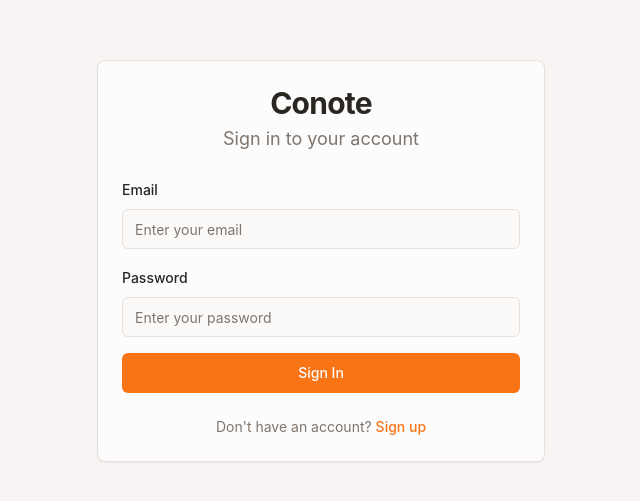
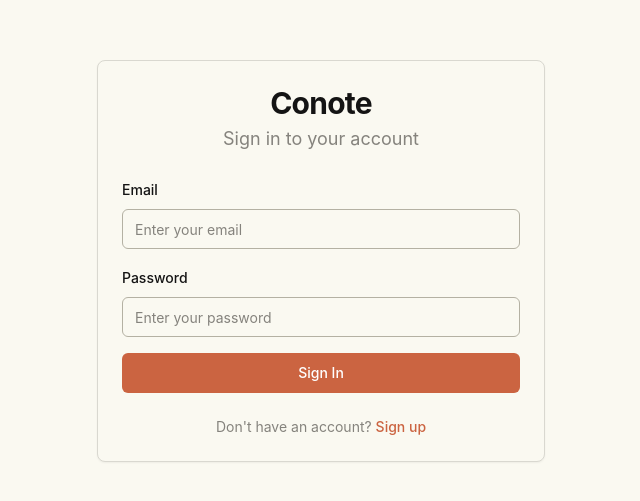
Before and after one commit to junjiexh/conote, a React (Vite) app in the folder frontend/: page /login in a window 1280 px wide. Shown: the part 139-640 px from the top of the page, without its empty margins (319-959 px from the left). Built offline with nearby package versions, Linux system fonts and the light colour scheme; no server answers.

Commit message:
Fix claude code theme

```diff
--- a/frontend/src/components/LexicalEditor.jsx
+++ b/frontend/src/components/LexicalEditor.jsx
@@ -224,7 +224,7 @@
     <LexicalComposer initialConfig={initialConfig}>
       <div className={`border rounded-lg overflow-hidden ${className || ''}`}>
         <ToolbarPlugin />
-        <div className="relative bg-white">
+        <div className="relative bg-background">
           <RichTextPlugin
             contentEditable={
               <ContentEditable
--- a/frontend/src/index.css
+++ b/frontend/src/index.css
@@ -4,48 +4,92 @@
 
 @layer base {
   :root {
-    --background: 30 20% 98%;
-    --foreground: 30 10% 15%;
-    --card: 30 15% 99%;
-    --card-foreground: 30 10% 15%;
-    --popover: 30 15% 99%;
-    --popover-foreground: 30 10% 15%;
-    --primary: 25 95% 53%;
-    --primary-foreground: 0 0% 100%;
-    --secondary: 30 25% 90%;
-    --secondary-foreground: 30 10% 15%;
-    --muted: 30 20% 94%;
-    --muted-foreground: 30 8% 46%;
-    --accent: 30 40% 92%;
-    --accent-foreground: 30 10% 15%;
-    --destructive: 0 84.2% 60.2%;
-    --destructive-foreground: 0 0% 100%;
-    --border: 30 25% 88%;
-    --input: 30 25% 88%;
-    --ring: 25 95% 53%;
+    --background: oklch(0.98 0.01 95.10);
+    --foreground: oklch(0.34 0.03 95.72);
+    --card: oklch(0.98 0.01 95.10);
+    --card-foreground: oklch(0.19 0.00 106.59);
+    --popover: oklch(1.00 0 0);
+    --popover-foreground: oklch(0.27 0.02 98.94);
+    --primary: oklch(0.62 0.14 39.04);
+    --primary-foreground: oklch(1.00 0 0);
+    --secondary: oklch(0.92 0.01 92.99);
+    --secondary-foreground: oklch(0.43 0.02 98.60);
+    --muted: oklch(0.93 0.02 90.24);
+    --muted-foreground: oklch(0.61 0.01 97.42);
+    --accent: oklch(0.92 0.01 92.99);
+    --accent-foreground: oklch(0.27 0.02 98.94);
+    --destructive: oklch(0.19 0.00 106.59);
+    --border: oklch(0.88 0.01 97.36);
+    --input: oklch(0.76 0.02 98.35);
+    --ring: oklch(0.59 0.17 253.06);
+    --chart-1: oklch(0.56 0.13 43.00);
+    --chart-2: oklch(0.69 0.16 290.41);
+    --chart-3: oklch(0.88 0.03 93.13);
+    --chart-4: oklch(0.88 0.04 298.18);
+    --chart-5: oklch(0.56 0.13 42.06);
+    --sidebar: oklch(0.97 0.01 98.88);
+    --sidebar-foreground: oklch(0.36 0.01 106.65);
+    --sidebar-primary: oklch(0.62 0.14 39.04);
+    --sidebar-primary-foreground: oklch(0.99 0 0);
+    --sidebar-accent: oklch(0.92 0.01 92.99);
+    --sidebar-accent-foreground: oklch(0.33 0 0);
+    --sidebar-border: oklch(0.94 0 0);
+    --sidebar-ring: oklch(0.77 0 0);
+    --destructive-foreground: oklch(1.0000 0 0);
     --radius: 0.5rem;
+    --shadow-2xs: 0px 4px 8px -1px hsl(0 0% 0% / 0.05);
+    --shadow-xs: 0px 4px 8px -1px hsl(0 0% 0% / 0.05);
+    --shadow-sm: 0px 4px 8px -1px hsl(0 0% 0% / 0.10), 0px 1px 2px -2px hsl(0 0% 0% / 0.10);
+    --shadow: 0px 4px 8px -1px hsl(0 0% 0% / 0.10), 0px 1px 2px -2px hsl(0 0% 0% / 0.10);
+    --shadow-md: 0px 4px 8px -1px hsl(0 0% 0% / 0.10), 0px 2px 4px -2px hsl(0 0% 0% / 0.10);
+    --shadow-lg: 0px 4px 8px -1px hsl(0 0% 0% / 0.10), 0px 4px 6px -2px hsl(0 0% 0% / 0.10);
+    --shadow-xl: 0px 4px 8px -1px hsl(0 0% 0% / 0.10), 0px 8px 10px -2px hsl(0 0% 0% / 0.10);
+    --shadow-2xl: 0px 4px 8px -1px hsl(0 0% 0% / 0.25);
+    --tracking-normal: 0em;
   }
 
   .dark {
-    --background: 30 15% 9%;
-    --foreground: 30 20% 95%;
-    --card: 30 15% 11%;
-    --card-foreground: 30 20% 95%;
-    --popover: 30 15% 11%;
-    --popover-foreground: 30 20% 95%;
-    --primary: 25 80% 58%;
-    --primary-foreground: 30 10% 15%;
-    --secondary: 30 20% 18%;
-    --secondary-foreground: 30 20% 95%;
-    --muted: 30 18% 20%;
-    --muted-foreground: 30 15% 65%;
-    --accent: 30 25% 20%;
-    --accent-foreground: 30 20% 95%;
-    --destructive: 0 62.8% 50%;
-    --destructive-foreground: 30 20% 95%;
-    --border: 30 20% 18%;
-    --input: 30 20% 18%;
-    --ring: 25 80% 58%;
+    --background: oklch(0.27 0.00 106.64);
+    --foreground: oklch(0.81 0.01 93.01);
+    --card: oklch(0.27 0.00 106.64);
+    --card-foreground: oklch(0.98 0.01 95.10);
+    --popover: oklch(0.31 0.00 106.60);
+    --popover-foreground: oklch(0.92 0.00 106.48);
+    --primary: oklch(0.67 0.13 38.76);
+    --primary-foreground: oklch(1.00 0 0);
+    --secondary: oklch(0.98 0.01 95.10);
+    --secondary-foreground: oklch(0.31 0.00 106.60);
+    --muted: oklch(0.22 0.00 106.71);
+    --muted-foreground: oklch(0.77 0.02 99.07);
+    --accent: oklch(0.21 0.01 95.42);
+    --accent-foreground: oklch(0.97 0.01 98.88);
+    --destructive: oklch(0.64 0.21 25.33);
+    --border: oklch(0.36 0.01 106.89);
+    --input: oklch(0.43 0.01 100.22);
+    --ring: oklch(0.59 0.17 253.06);
+    --chart-1: oklch(0.56 0.13 43.00);
+    --chart-2: oklch(0.69 0.16 290.41);
+    --chart-3: oklch(0.21 0.01 95.42);
+    --chart-4: oklch(0.31 0.05 289.32);
+    --chart-5: oklch(0.56 0.13 42.06);
+    --sidebar: oklch(0.24 0.00 67.71);
+    --sidebar-foreground: oklch(0.81 0.01 93.01);
+    --sidebar-primary: oklch(0.33 0 0);
+    --sidebar-primary-foreground: oklch(0.99 0 0);
+    --sidebar-accent: oklch(0.17 0.00 106.62);
+    --sidebar-accent-foreground: oklch(0.81 0.01 93.01);
+    --sidebar-border: oklch(0.94 0 0);
+    --sidebar-ring: oklch(0.77 0 0);
+    --destructive-foreground: oklch(1.0000 0 0);
+    --radius: 0.5rem;
+    --shadow-2xs: 0px 4px 8px -1px hsl(0 0% 0% / 0.05);
+    --shadow-xs: 0px 4px 8px -1px hsl(0 0% 0% / 0.05);
+    --shadow-sm: 0px 4px 8px -1px hsl(0 0% 0% / 0.10), 0px 1px 2px -2px hsl(0 0% 0% / 0.10);
+    --shadow: 0px 4px 8px -1px hsl(0 0% 0% / 0.10), 0px 1px 2px -2px hsl(0 0% 0% / 0.10);
+    --shadow-md: 0px 4px 8px -1px hsl(0 0% 0% / 0.10), 0px 2px 4px -2px hsl(0 0% 0% / 0.10);
+    --shadow-lg: 0px 4px 8px -1px hsl(0 0% 0% / 0.10), 0px 4px 6px -2px hsl(0 0% 0% / 0.10);
+    --shadow-xl: 0px 4px 8px -1px hsl(0 0% 0% / 0.10), 0px 8px 10px -2px hsl(0 0% 0% / 0.10);
+    --shadow-2xl: 0px 4px 8px -1px hsl(0 0% 0% / 0.25);
   }
 }
 
--- a/frontend/tailwind.config.js
+++ b/frontend/tailwind.config.js
@@ -14,38 +14,38 @@
     },
     extend: {
       colors: {
-        border: "hsl(var(--border))",
-        input: "hsl(var(--input))",
-        ring: "hsl(var(--ring))",
-        background: "hsl(var(--background))",
-        foreground: "hsl(var(--foreground))",
+        border: "var(--border)",
+        input: "var(--input)",
+        ring: "var(--ring)",
+        background: "var(--background)",
+        foreground: "var(--foreground)",
         primary: {
-          DEFAULT: "hsl(var(--primary))",
-          foreground: "hsl(var(--primary-foreground))",
+          DEFAULT: "var(--primary)",
+          foreground: "var(--primary-foreground)",
         },
         secondary: {
-          DEFAULT: "hsl(var(--secondary))",
-          foreground: "hsl(var(--secondary-foreground))",
+          DEFAULT: "var(--secondary)",
+          foreground: "var(--secondary-foreground)",
         },
         destructive: {
-          DEFAULT: "hsl(var(--destructive))",
-          foreground: "hsl(var(--destructive-foreground))",
+          DEFAULT: "var(--destructive)",
+          foreground: "var(--destructive-foreground)",
         },
         muted: {
-          DEFAULT: "hsl(var(--muted))",
-          foreground: "hsl(var(--muted-foreground))",
+          DEFAULT: "var(--muted)",
+          foreground: "var(--muted-foreground)",
         },
         accent: {
-          DEFAULT: "hsl(var(--accent))",
-          foreground: "hsl(var(--accent-foreground))",
+          DEFAULT: "var(--accent)",
+          foreground: "var(--accent-foreground)",
         },
         popover: {
-          DEFAULT: "hsl(var(--popover))",
-          foreground: "hsl(var(--popover-foreground))",
+          DEFAULT: "var(--popover)",
+          foreground: "var(--popover-foreground)",
         },
         card: {
-          DEFAULT: "hsl(var(--card))",
-          foreground: "hsl(var(--card-foreground))",
+          DEFAULT: "var(--card)",
+          foreground: "var(--card-foreground)",
         },
       },
       borderRadius: {
```
